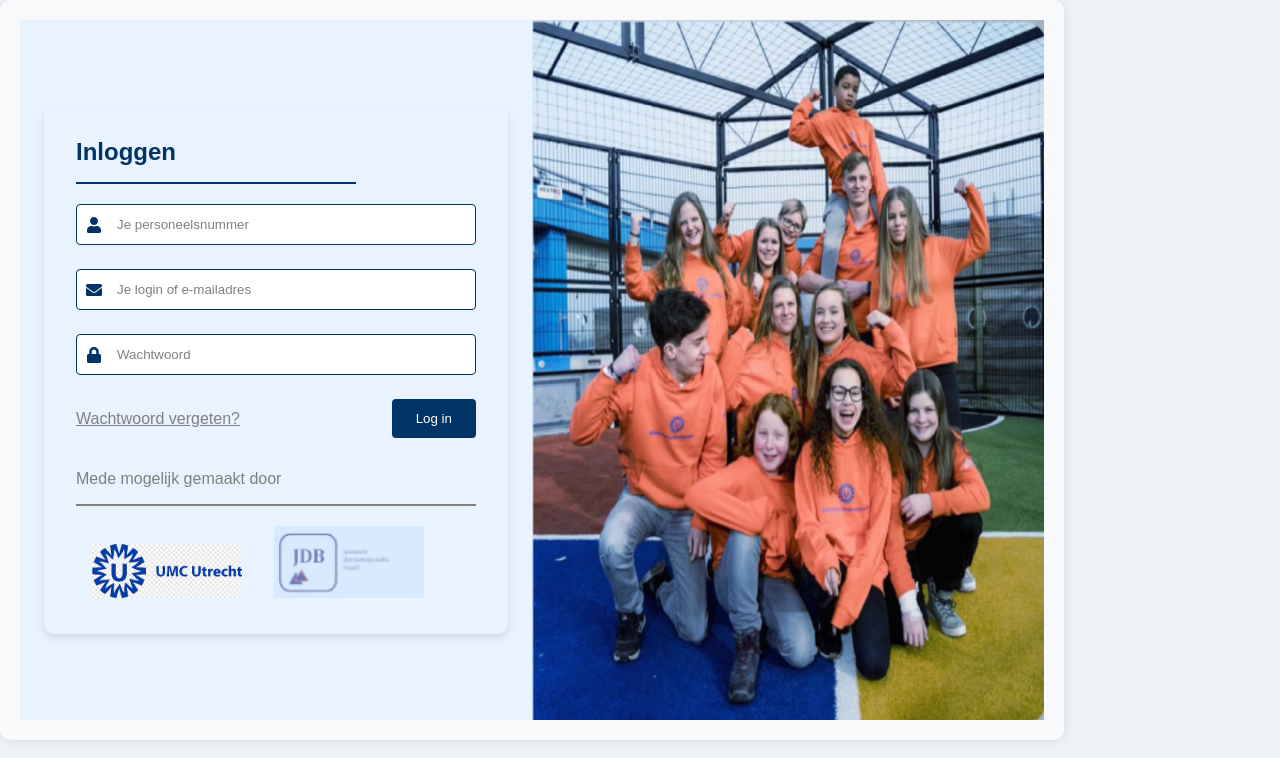
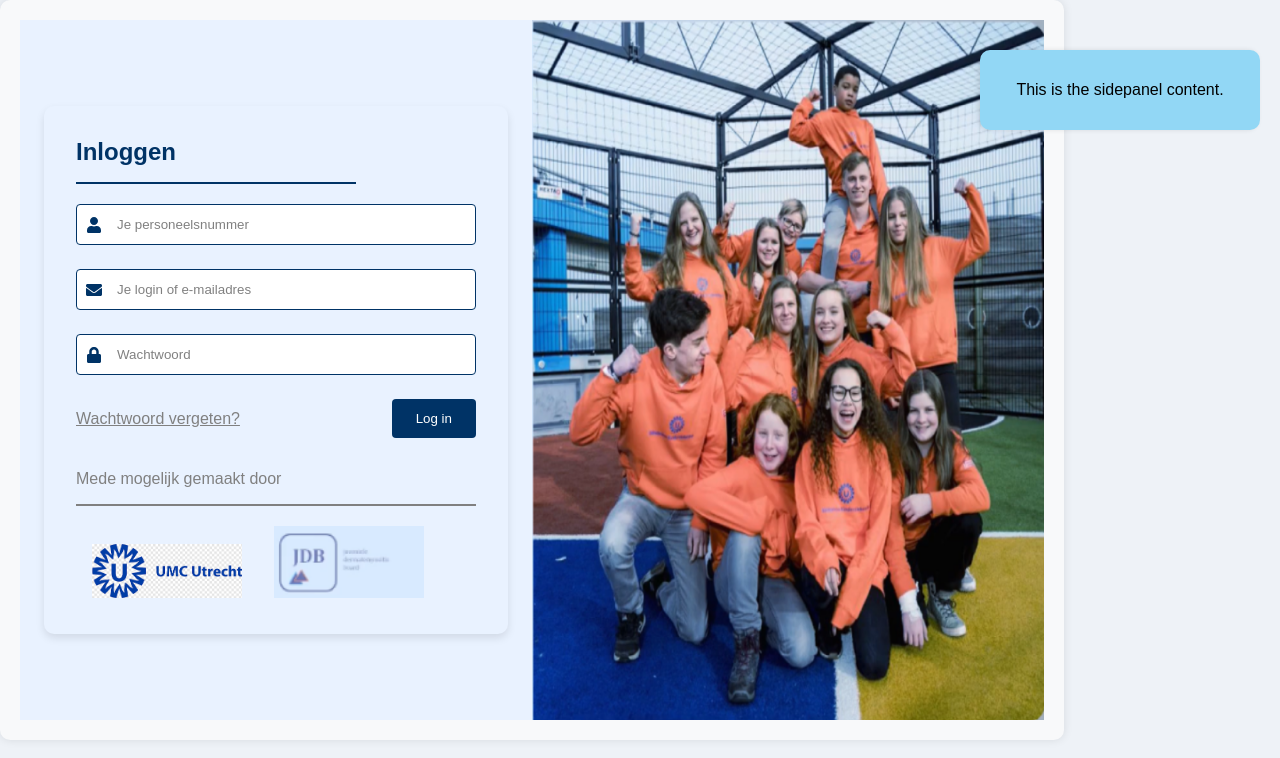
Before and after one commit to ZuydUniversity/B2C6_B2B_Frontend, a React (Create React App) app in the folder frontend/: page / in a window 1280 px wide. Shown: the top 758 px of the page. Built offline with nearby package versions, Linux system fonts and the light colour scheme.

Commit message:
Basis sidepanel

```diff
--- a/frontend/src/components/Login.js
+++ b/frontend/src/components/Login.js
@@ -2,6 +2,7 @@ import React, { useState } from 'react';
 import { FaUser, FaEnvelope, FaLock } from 'react-icons/fa';
 import './Login.css';
 import axios from 'axios';
+import Sidepanel from './sidepanel';
 
 const LoginForm = () => {
   const [personeelsnummer, setPersoneelsnummer] = useState('');
@@ -21,7 +22,11 @@ const LoginForm = () => {
   };
 
   return (
+
     <div className="container">
+      <div>
+        <Sidepanel/>
+      </div>
       <div className="form-container">
         <form className="login-form" onSubmit={handleSubmit}>
           <div className="login-header">
@@ -73,6 +78,7 @@ const LoginForm = () => {
       </div>
       <img className="image-container" src="/FrontpageImage.png" alt="FrontpageImage" height={700} />
     </div>
+
   );
 };
 
--- /dev/null
+++ b/frontend/src/components/Sidepanel.css
@@ -0,0 +1,12 @@
+.sidepanel {
+    width: 250px; /* Verminder de breedte om wat ruimte over te laten aan de zijkant */
+    max-height: 80vh; /* Beperk de maximale hoogte tot 80% van de viewport-hoogte */
+    background-color: #92d7f5;
+    padding: 15px;
+    box-shadow: -2px 0 5px rgba(0,0,0,0.1);
+    position: fixed;
+    top: 50px; /* Plaats de sidepanel 50px vanaf de bovenkant */
+    right: 20px; /* Plaats de sidepanel 20px vanaf de rechterkant */
+    border-radius: 10px; /* Voeg afgeronde hoeken toe */
+    overflow-y: auto;
+}
--- /dev/null
+++ b/frontend/src/components/sidepanel.js
@@ -0,0 +1,14 @@
+import React from 'react'; // Import React
+import './Sidepanel.css'; // Import CSS file for styling
+
+const Sidepanel = ({ isOpen, onClose }) => {
+    return (
+        <div className='sidepanel'>
+            {/* Sidepanel content here */}
+            <p>This is the sidepanel content.</p>
+
+        </div>
+    );
+};
+
+export default Sidepanel; // Export the component
```
